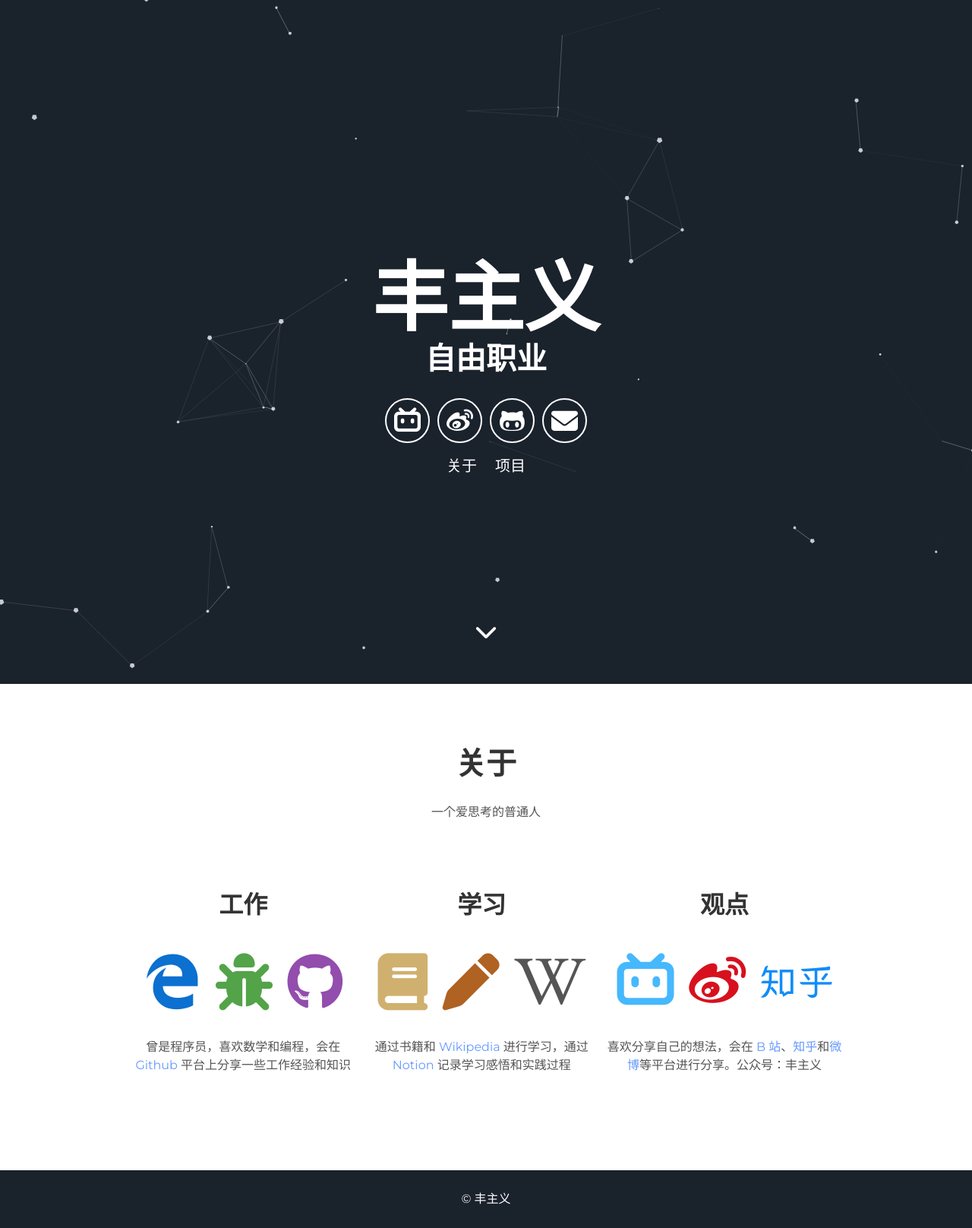
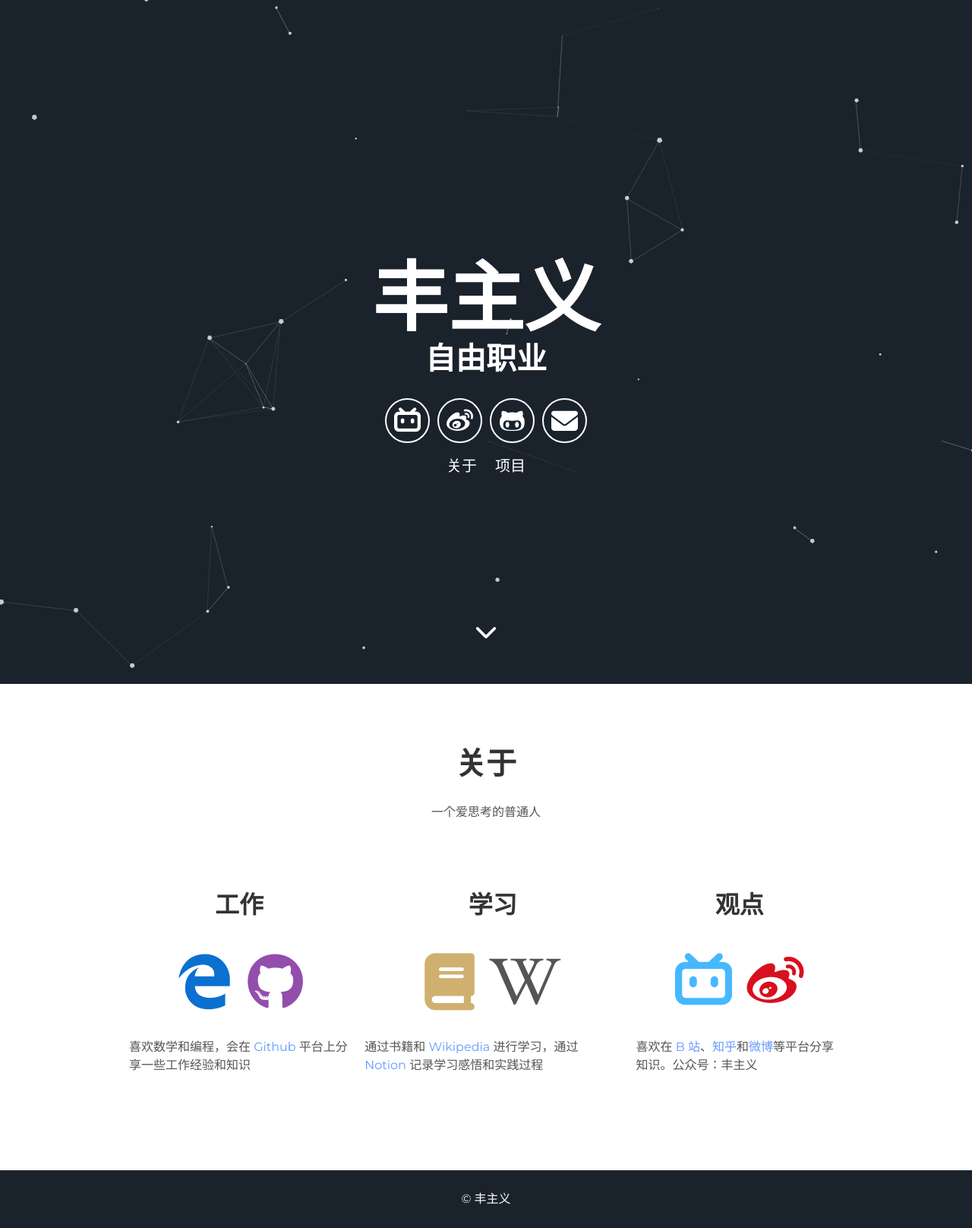
Before and after one commit to windbio/windbio.github.io, a Jekyll site: the page built from index.html, in a window 1280 px wide. Shown: the whole page at 76% size. Built offline with Jekyll 4.4.1, drawn with Linux system fonts in a browser that asks for light colours.

Commit message:
更新项目地址

```diff
--- a/_includes/about.html
+++ b/_includes/about.html
@@ -6,9 +6,8 @@
       <div class="tech">
         <h2>工作</h2>
         <i class="fa-brands fa-edge-legacy" style="color: #0b70d0;"></i>
-        <i class="fa-solid fa-bug" style="color: #53a349;"></i>
         <i class="fa-brands fa-github" style="color: #924dad;"></i>
-        <p>曾是程序员，喜欢数学和编程，会在
+        <p>喜欢数学和编程，会在
           <a href="https://github.com/windbio" target="_blank"> Github </a>
           平台上分享一些工作经验和知识
         </p>
@@ -16,7 +15,6 @@
       <div class="tech">
         <h2>学习</h2>
         <i class="fa-solid fa-book" style="color: #d0b06f;"></i>
-        <i class="fa-solid fa-pen" style="color: #af6222;"></i>
         <i class="fa-brands fa-wikipedia-w"></i>
         <p>通过书籍和<a href="https://www.wikipedia.org" target="_blank"> Wikipedia </a>进行学习，通过<a href="https://www.notion.so" target="_blank"> Notion </a>记录学习感悟和实践过程</p>
       </div>
@@ -24,7 +22,6 @@
         <h2>观点</h2>
         <i class="fa-brands fa-bilibili" style="color: #46b8fe;"></i>
         <i class="fa-brands fa-weibo" style="color: #d8101e;"></i>
-        <i class="fa-brands fa-zhihu" style="color: #118cf9;"></i>
-        <p>喜欢分享自己的想法，会在<a href="https://space.bilibili.com/3493119548984089" target="_blank"> B 站</a>、<a href="https://www.zhihu.com/people/windism666" target="_blank">知乎</a>和<a href="https://weibo.com/u/7814590825" target="_blank">微博</a>等平台进行分享。公众号：丰主义</p>
+        <p>喜欢在<a href="https://space.bilibili.com/3493119548984089" target="_blank"> B 站</a>、<a href="https://www.zhihu.com/people/windism666" target="_blank">知乎</a>和<a href="https://weibo.com/u/7814590825" target="_blank">微博</a>等平台分享知识。公众号：丰主义</p>
       </div>
   </div>
--- a/_includes/header.html
+++ b/_includes/header.html
@@ -12,7 +12,7 @@
         </div>
         <div class="header-links">
             <a class="link" href="#about" data-scroll>关于</a>
-            <a class="link" href="#projects" data-scroll>项目</a>
+            <a class="link" aria-label="Project" target="_blank" href="https://www.notion.so/windbio/8b6e8d1bca424c6997dbe5e1c6365f2e">项目</a>
         </div>
     </div>
     <a class="down" href="#about" data-scroll><i class="icon fa fa-chevron-down" aria-hidden="true"></i></a>
--- a/_sass/_about.scss
+++ b/_sass/_about.scss
@@ -9,6 +9,10 @@
 
 .tech {
   margin: 10px;
+
+  p {
+    text-align: left;
+  }
 }
 
 .user {
```
